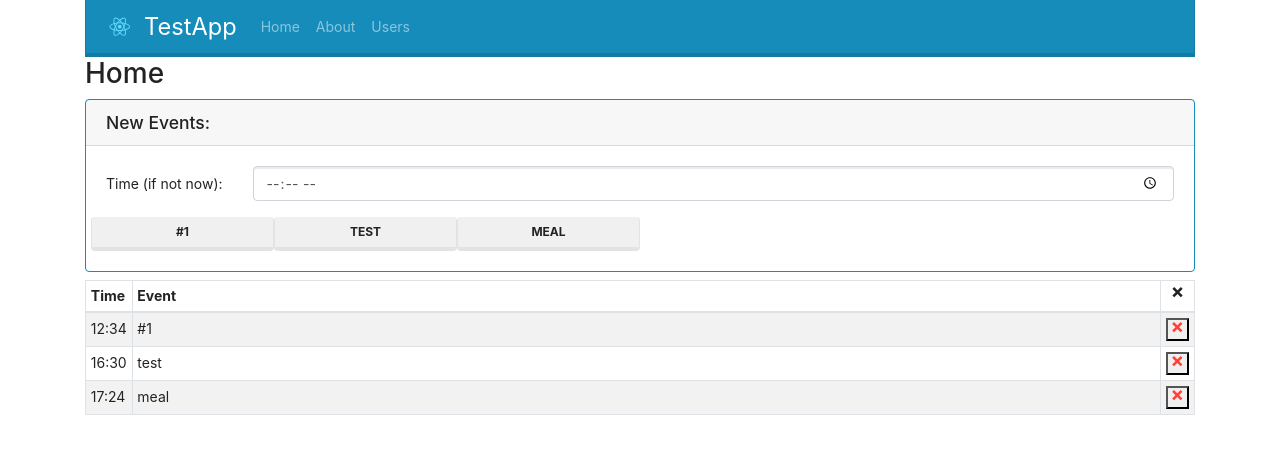
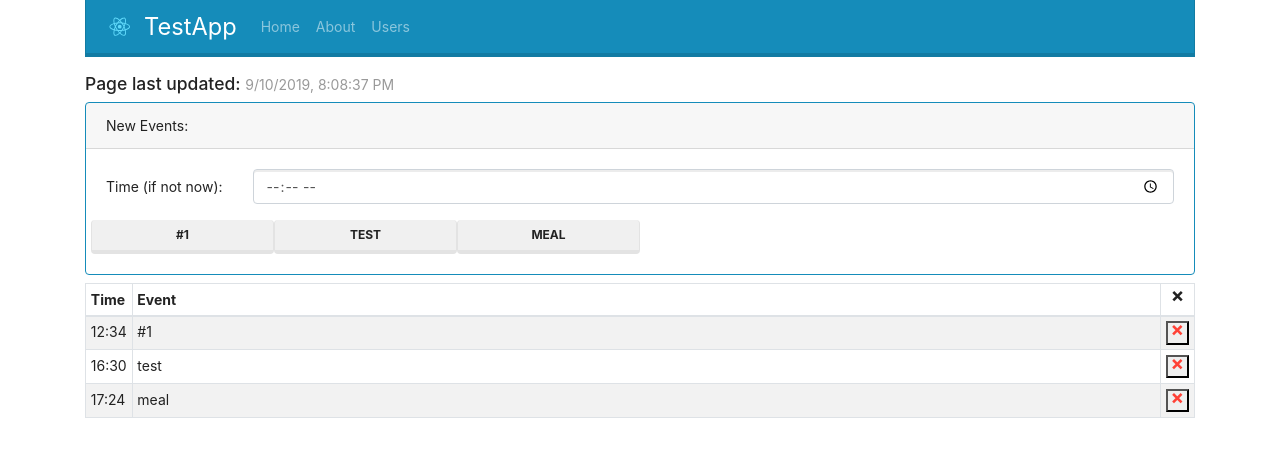
Before and after one commit to UrsineRaven/TestReactApp, a React (Create React App) app: page / in a window 1280 px wide. Shown: the top 456 px of the page. Built offline with nearby package versions, Linux system fonts and the light colour scheme.

Commit message:
added page update time

```diff
--- a/src/pages/Home.js
+++ b/src/pages/Home.js
@@ -1,5 +1,5 @@
 import React from 'react';
-import { useState } from 'react';
+import { useState, useEffect } from 'react';
 import './Home.css';
 import Table from 'react-bootstrap/Table';
 import Card from 'react-bootstrap/Card';
@@ -37,7 +37,7 @@ function NewEventCard(props) {
   });
   return (
     <Card border="primary">
-      <Card.Header as="h5">New Events:</Card.Header>
+      <Card.Header>New Events:</Card.Header>
       <Card.Body>
         <Form>
           <Form.Group as={Row} controlId="inputTime">
@@ -72,6 +72,11 @@ function TableRow(props) {
 function Home() {
   const [rows, setRows] = useState(testDataEntries);
   const [evtTypes] = useState(testDataEventTypes);
+  const [updateTime, setUpdateTime] = useState(new Date().toLocaleString());
+
+  useEffect(() => {
+    setUpdateTime(new Date().toLocaleString());
+  }, [rows, evtTypes]);
 
   function handleEventClick(id) {
     const newId = Math.max(...rows.map(e => e.id)) + 1;
@@ -113,7 +118,10 @@ function Home() {
 
   return (
     <div>
-      <h2>Home</h2>
+      <h5 class="mt-3">
+        {'Page last updated: '}
+        <small className="text-muted">{updateTime}</small>
+      </h5>
       <NewEventCard
         eventTypes={testDataEventTypes}
         evtClick={handleEventClick}
```
